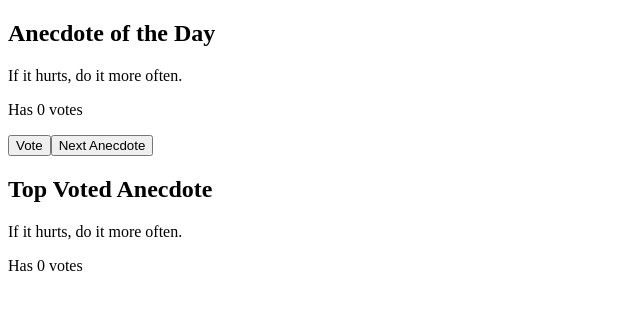
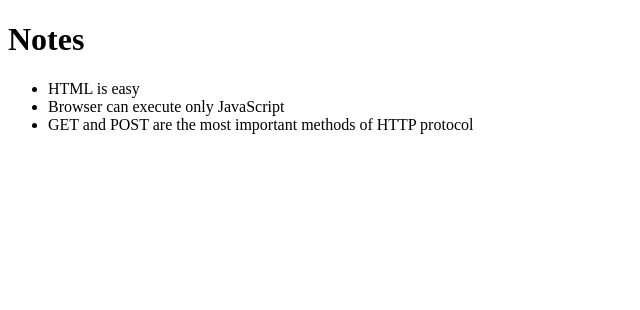
Before and after one commit to hangwl/fso2024, a React (Vite) app in the folder part1/: page / in a window 1280 px wide. Shown: the top 310 px of the page, without its empty margins (0-640 px from the left). Built offline with nearby package versions, Linux system fonts and the light colour scheme.

Commit message:
part2 collection rendering and modules

```diff
--- a/part1/package.json
+++ b/part1/package.json
@@ -21,6 +21,6 @@
     "eslint-plugin-react": "^7.33.2",
     "eslint-plugin-react-hooks": "^4.6.0",
     "eslint-plugin-react-refresh": "^0.4.5",
-    "vite": "^5.1.4"
+    "vite": "^5.1.6"
   }
 }
--- a/part1/src/App.jsx
+++ b/part1/src/App.jsx
@@ -1,62 +1,17 @@
-import { useState } from "react";
+import Note from "./components/Note"
 
-const Button = ({ handleClick, text }) => (
-  <button onClick={handleClick}>{text}</button>
-);
-
-const App = () => {
-  const anecdotes = [
-    "If it hurts, do it more often.",
-    "Adding manpower to a late software project makes it later!",
-    "The first 90 percent of the code accounts for the first 90 percent of the development time...The remaining 10 percent of the code accounts for the other 90 percent of the development time.",
-    "Any fool can write code that a computer can understand. Good programmers write code that humans can understand.",
-    "Premature optimization is the root of all evil.",
-    "Debugging is twice as hard as writing the code in the first place. Therefore, if you write the code as cleverly as possible, you are, by definition, not smart enough to debug it.",
-    "Programming without an extremely heavy use of console.log is same as if a doctor would refuse to use x-rays or blood tests when diagnosing patients.",
-    "The only way to go fast, is to go well.",
-  ];
-
-  const [selected, setSelected] = useState(0);
-  const [votes, setVotes] = useState(new Array(anecdotes.length).fill(0));
-  const [mostVotedIndex, setMostVotedIndex] = useState(0);
-
-  const handleVote = () => {
-    const newVotes = [...votes];
-    newVotes[selected]++;
-    setVotes(newVotes);
-    updateMostVotedIndex(newVotes);
-  };
-
-  const handleNextAnecdote = () => {
-    setSelected(Math.floor(Math.random() * anecdotes.length));
-  };
-
-  const updateMostVotedIndex = (newVotes) => {
-    let maxIndex = 0;
-    for (let i = 1; i < newVotes.length; i++) {
-      if (newVotes[i] > newVotes[maxIndex]) {
-        maxIndex = i;
-      }
-    }
-    setMostVotedIndex(maxIndex);
-  };
+const App = ({ notes }) => {
 
   return (
     <div>
-      <div>
-        <h2>Anecdote of the Day</h2>
-        <p>{anecdotes[selected]}</p>
-        <p>Has {votes[selected]} votes</p>
-        <Button handleClick={handleVote} text="Vote" />
-        <Button handleClick={handleNextAnecdote} text="Next Anecdote" />
-      </div>
-      <div>
-        <h2>Top Voted Anecdote</h2>
-        <p>{anecdotes[mostVotedIndex]}</p>
-        <p>Has {votes[mostVotedIndex]} votes</p>
-      </div>
+      <h1>Notes</h1>
+      <ul>
+        {notes.map(note =>
+          <Note key={note.id} note={note} />
+        )}
+      </ul>
     </div>
-  );
-};
+  )
+}
 
-export default App;
+export default App
--- /dev/null
+++ b/part1/src/components/Note.jsx
@@ -0,0 +1,7 @@
+const Note = ({ note }) => {
+  return (
+    <li>{note.content}</li>
+  )
+}
+
+export default Note
--- a/part1/src/main.jsx
+++ b/part1/src/main.jsx
@@ -2,4 +2,24 @@ import ReactDOM from 'react-dom/client'
 
 import App from './App'
 
-ReactDOM.createRoot(document.getElementById('root')).render(<App />)
+const notes = [
+    {
+        id: 1,
+        content: 'HTML is easy',
+        important: true
+    },
+    {
+        id: 2,
+        content: 'Browser can execute only JavaScript',
+        important: false
+    },
+    {
+        id: 3,
+        content: 'GET and POST are the most important methods of HTTP protocol',
+        important: true
+    }
+]
+
+ReactDOM.createRoot(document.getElementById('root')).render(
+    <App notes={notes} />
+)
```
Also changed, not shown: 1 other file (tests, documents, lock files or other folders).
